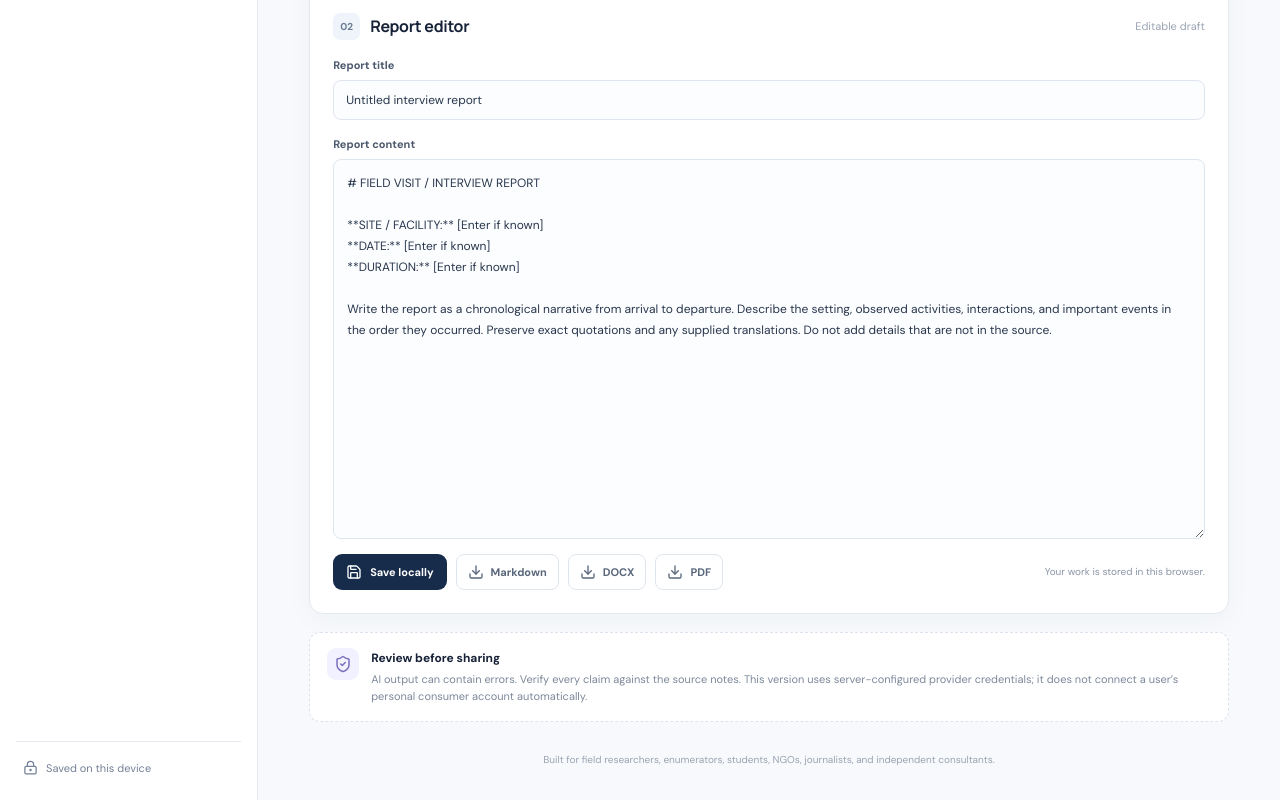
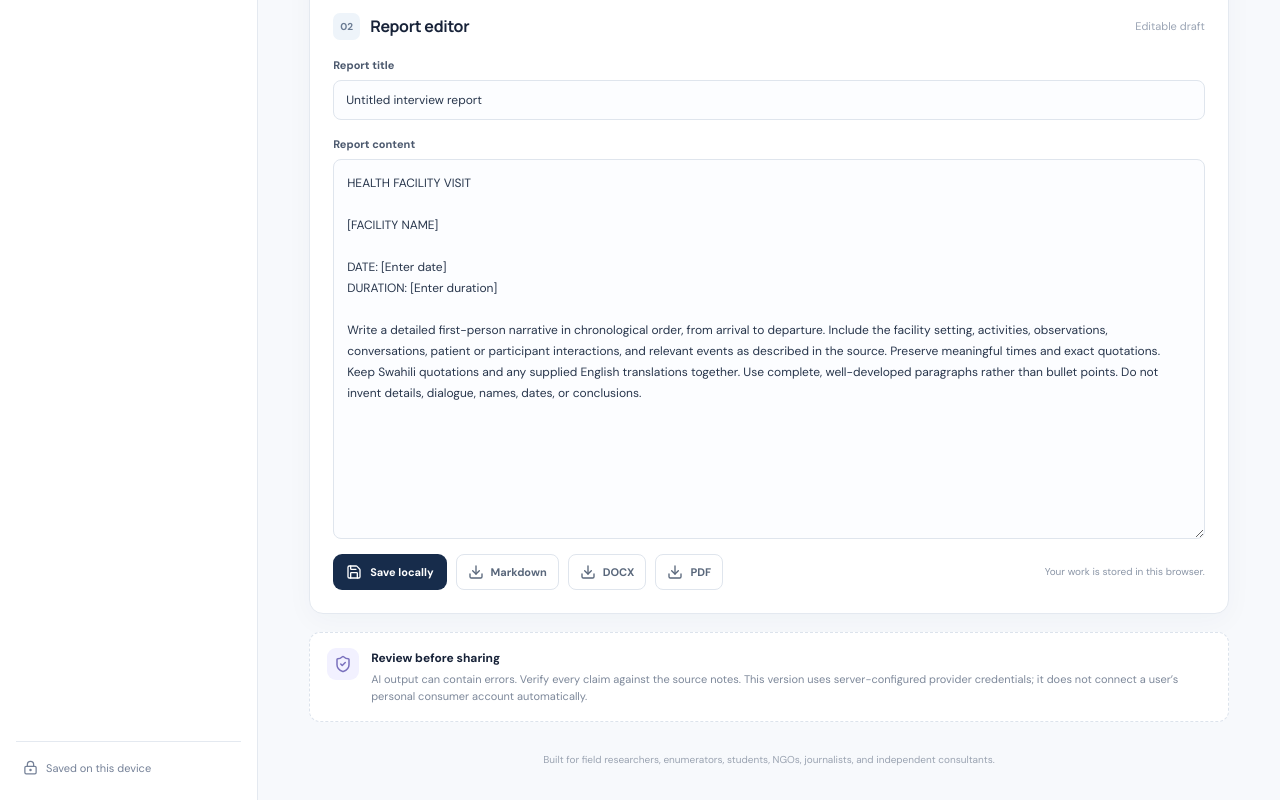
Before and after one commit to malingib/interview-reports, a Next.js app: page / in a window 1280 px wide. Shown: the part 1061-1861 px from the top of the page. Built offline with nearby package versions, Linux system fonts and the light colour scheme.

Commit message:
Set narrative field-report starter template

```diff
--- a/app/page.tsx
+++ b/app/page.tsx
@@ -5,13 +5,14 @@ import { FileText, Plus, ShieldCheck, Sparkles, Trash2, Download, LockKeyhole, C
 import { db, type ReportRecord } from '@/lib/db';
 import { extractFileText, exportDocx, exportPdf } from '@/lib/document-tools';
 
-const starter = `# FIELD VISIT / INTERVIEW REPORT
+const starter = `HEALTH FACILITY VISIT
 
-**SITE / FACILITY:** [Enter if known]
-**DATE:** [Enter if known]
-**DURATION:** [Enter if known]
+[FACILITY NAME]
 
-Write the report as a chronological narrative from arrival to departure. Describe the setting, observed activities, interactions, and important events in the order they occurred. Preserve exact quotations and any supplied translations. Do not add details that are not in the source.`;
+DATE: [Enter date]
+DURATION: [Enter duration]
+
+Write a detailed first-person narrative in chronological order, from arrival to departure. Include the facility setting, activities, observations, conversations, patient or participant interactions, and relevant events as described in the source. Preserve meaningful times and exact quotations. Keep Swahili quotations and any supplied English translations together. Use complete, well-developed paragraphs rather than bullet points. Do not invent details, dialogue, names, dates, or conclusions.`;
 
 export default function Home() {
   const [reports, setReports] = useState<ReportRecord[]>([]);
```
